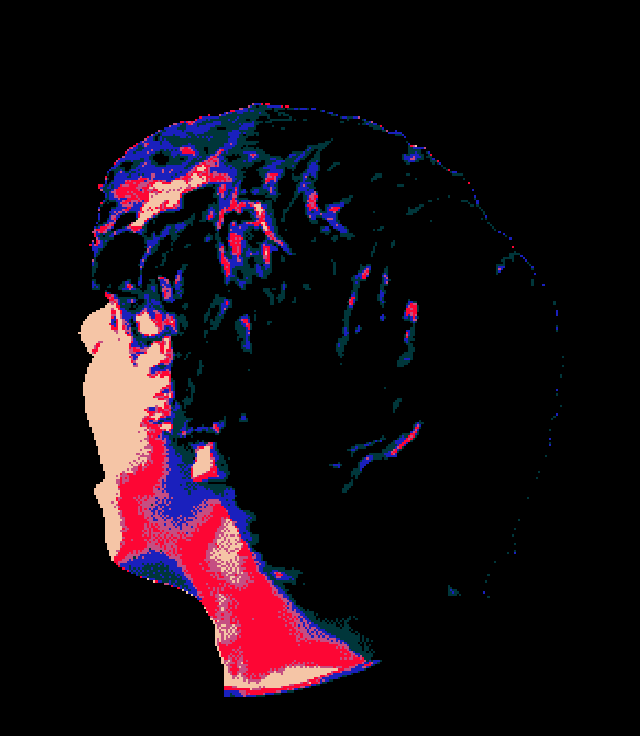
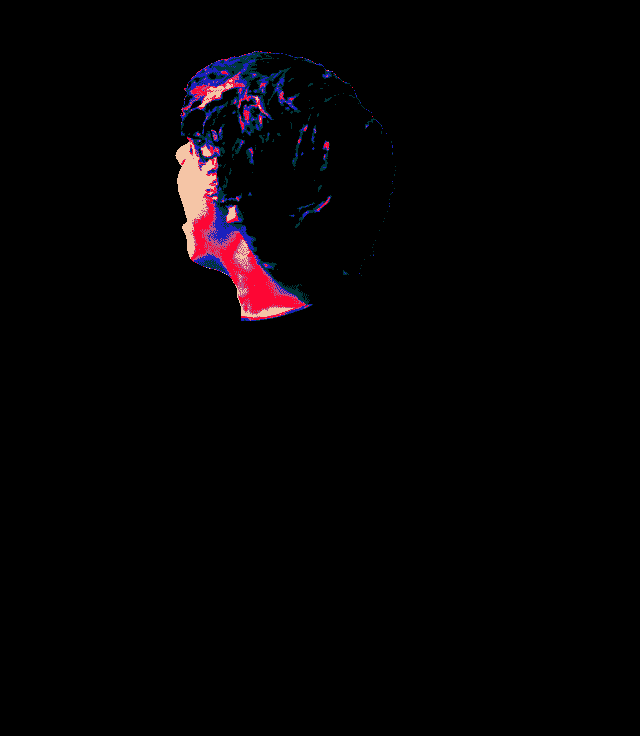
Before and after one commit to Commodoor64/Commodoor64.github.io, a plain HTML site: page index.html in a window 1280 px wide. Shown: the whole page, without its empty margins (384-1024 px from the left). Drawn offline with Linux system fonts and the light colour scheme.

Commit message:
Update index.html

```diff
--- a/index.html
+++ b/index.html
@@ -13,7 +13,7 @@
 <body style = "background-color:black;">
 <div class = "containter">
 <div class = "gif">
-    <img id = "facegif" src = "clean4xlightbig.gif" >
+    <img id = "facegif" src = "clean4xlight.gif" >
 </div></div>
 <div style = "color: white;">
 
```
